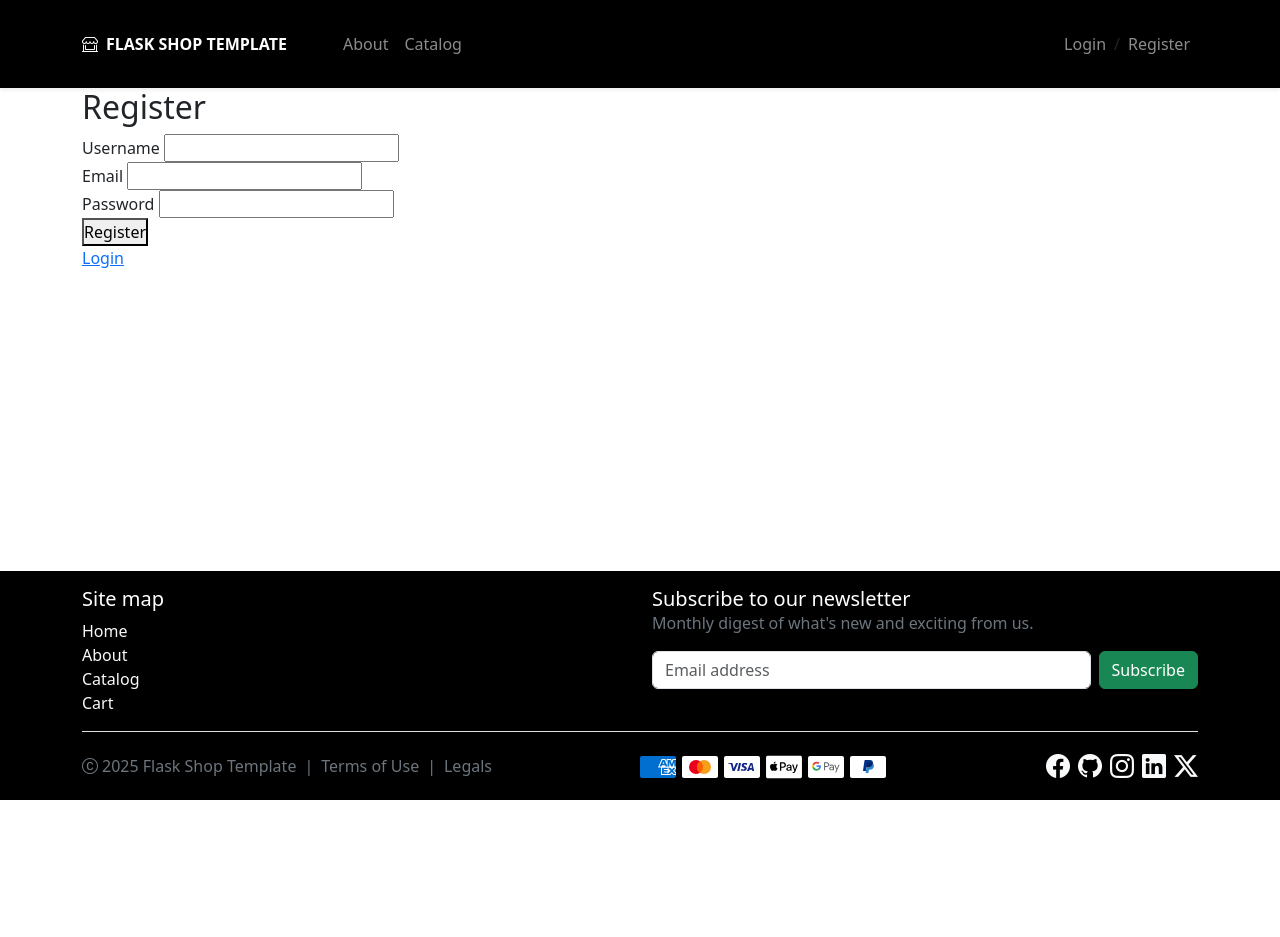
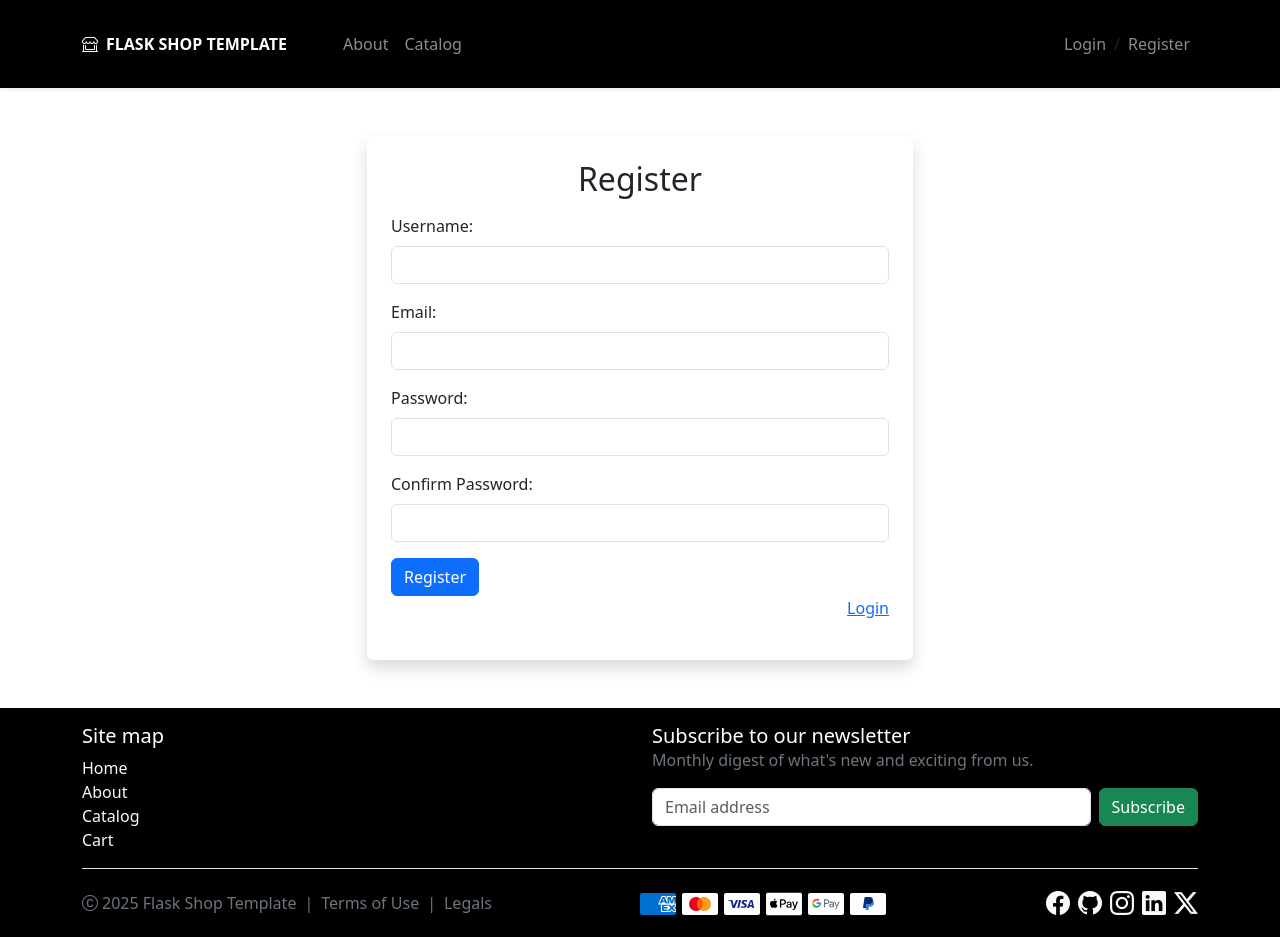
Before and after one commit to fchavonet/full_stack-flask_shop_template, a Flask app: page /register in a window 1280 px wide. Before the commit the page ends 800 px from the top, so only its background shows below. Run offline with Flask 3, Linux system fonts and the light colour scheme.

Commit message:
feat: add login UI and toast-based flash messaging.

```diff
--- a/app.py
+++ b/app.py
@@ -180,7 +180,7 @@ def create_app() -> Flask:
         # Delete product record.
         db.session.delete(product)
         db.session.commit()
-        flash("Product and its image deleted successfully.", "info")
+        flash("Product deleted successfully.", "warning")
         return redirect(url_for("dashboard"))
 
     @app.route("/dashboard/edit-product/<int:product_id>", methods=["GET", "POST"])
@@ -262,7 +262,7 @@ def create_app() -> Flask:
 
         # Validate quantity.
         if quantity <= 0:
-            flash("Invalid quantity.", "warning")
+            flash("Invalid quantity.", "danger")
             return redirect(url_for("catalog"))
 
         # Get current cart.
@@ -280,7 +280,7 @@ def create_app() -> Flask:
         cart[key] = current_quantity + quantity
         save_cart(cart)
 
-        flash(f"Added {quantity} x {product.title} to cart.", "success")
+        flash("Product added to cart.", "success")
         return redirect(url_for("catalog"))
 
     @app.context_processor
@@ -333,7 +333,7 @@ def create_app() -> Flask:
             # Remove item and save cart.
             del cart[product_id_str]
             save_cart(cart)
-            flash("Item removed from cart.", "info")
+            flash("Item removed from cart.", "warning")
         return redirect(url_for("cart"))
 
     @app.route("/checkout", methods=["POST"])
@@ -359,7 +359,7 @@ def create_app() -> Flask:
 
             # Validate stock per item.
             if not product or product.quantity < quantity:
-                flash(f"Not enough stock for {product.title}.", "danger")
+                flash("Not enough stock.", "danger")
                 return redirect(url_for("cart"))
 
             # Decrease product stock.
--- a/auth.py
+++ b/auth.py
@@ -36,21 +36,27 @@ def register():
         username = request.form.get("username")
         email = request.form.get("email")
         password = request.form.get("password")
+        confirm_password = request.form.get("confirm_password")
 
         # Require all fields.
-        if not username or not email or not password:
+        if not username or not email or not password or not confirm_password:
             flash("All fields are required.", "danger")
+            return redirect(url_for("auth.register"))
+
+        # Check if passwords match.
+        if password != confirm_password:
+            flash("Passwords do not match.", "danger")
             return redirect(url_for("auth.register"))
 
         # Check password format.
         if not PASSWORD_PATTERN.match(password):
-            flash("Password must be at least 8 characters long and contain at least one uppercase letter.", "danger",)
+            flash("Password must be at least 8 characters long and contain at least one uppercase letter.", "danger")
             return redirect(url_for("auth.register"))
 
         # Check duplicates.
         existing = User.query.filter((User.username == username) | (User.email == email)).first()
         if existing:
-            flash("User already exists.", "warning")
+            flash("User already exists.", "danger")
             return redirect(url_for("auth.register"))
 
         # Create user.
@@ -105,7 +111,7 @@ def logout():
     """
 
     logout_user()
-    flash("Logged out.", "info")
+    flash("Logged out.", "warning")
     return redirect(url_for("index"))
 
 
@@ -134,7 +140,7 @@ def profile():
             # Check for duplicates.
             duplicate = User.query.filter(((User.username == new_username) | (User.email == new_email)) & (User.id != current_user.id)).first()
             if duplicate:
-                flash("Username or email already taken.", "warning")
+                flash("Username or email already taken.", "danger")
                 return redirect(url_for("auth.profile"))
 
             current_user.username = new_username
@@ -165,14 +171,13 @@ def profile():
 
             # Flash if no file was selected.
             if file.filename == "":
-                flash("No selected file.", "warning")
+                flash("No selected file.", "danger")
                 return redirect(url_for("auth.profile"))
 
             # Flash if file extension is not allowed.
             if not allowed_file(file.filename):
                 flash("File type not allowed.", "danger")
                 return redirect(url_for("auth.profile"))
-
 
             profile_picture_folder = current_app.config["PROFILE_PICTURE_FOLDER"]
             if not os.path.exists(profile_picture_folder):
--- a/static/js/script.js
+++ b/static/js/script.js
@@ -1 +1,16 @@
+/*****************************
+* SCRIPT LOADED SUCCESSFULLY *
+*****************************/
+
 console.log("Flask Shop Template script loaded.");
+
+
+/********************************
+* BOOTSTRAP TOAST AUTO-LAUNCHER *
+********************************/
+
+const allToasts = [].slice.call(document.querySelectorAll(".toast"))
+allToasts.map(function (toasts) {
+  const toast = new bootstrap.Toast(toasts)
+  toast.show()
+})
--- a/templates/auth/register.html
+++ b/templates/auth/register.html
@@ -1,26 +1,40 @@
 {% extends "base.html" %}
 {% block content %}
-<h2>Register</h2>
+<div class="row justify-content-center">
+    <div class="col-lg-6">
+        <div class="card border-0 shadow">
+            <div class="p-4 card-body">
+                <h2 class="mb-3 card-title text-center">Register</h2>
+
                 <form method="post">
-    <div>
-        <label>Username</label>
-        <input type="text" name="username" required />
+                    <div class="mb-3">
+                        <label class="form-label">Username:</label>
+                        <input class="form-control" type="text" name="username" required>
                     </div>
 
-    <div>
-        <label>Email</label>
-        <input type="email" name="email" required />
+                    <div class="mb-3">
+                        <label class="form-label">Email:</label>
+                        <input class="form-control" type="email" name="email" required>
                     </div>
 
-    <div>
-        <label>Password</label>
-        <input type="password" name="password" required />
+                    <div class="mb-3">
+                        <label class="form-label">Password:</label>
+                        <input class="form-control" type="password" name="password" required>
                     </div>
 
-    <button type="submit">Register</button>
+                    <div class="mb-3">
+                        <label class="form-label">Confirm Password:</label>
+                        <input class="form-control" type="password" name="confirm_password" required>
+                    </div>
 
-    <p>
+                    <button class="btn btn-primary" type="submit">Register</button>
+
+                    <p class="text-end">
                         <a href="{{ url_for('auth.login') }}">Login</a>
                     </p>
                 </form>
+            </div>
+        </div>
+    </div>
+</div>
 {% endblock %}
--- a/templates/base.html
+++ b/templates/base.html
@@ -28,7 +28,7 @@
 		<nav class="navbar navbar-expand-lg navbar-dark bg-black shadow-sm">
 			<div class="container">
 				<!-- Brand -->
-				<a class="navbar-brand m-0 py-4 fs-6 fs-lg-5 fw-bold" href="{{ url_for('index') }}"><i class="bi bi-shop-window me-2"></i>FLASK SHOP TEMPLATE</a>
+				<a class="m-0 py-4 navbar-brand fs-6 fs-lg-5 fw-bold" href="{{ url_for('index') }}"><i class="bi bi-shop-window me-2"></i>FLASK SHOP TEMPLATE</a>
 
 				<div class="d-lg-none d-flex align-items-center ms-auto gap-2">
 					<!-- Hamburger button -->
@@ -139,8 +139,7 @@
 						{% else %}
 
 						<!-- Guest links: Login / Register -->
-						<ul
-							class="navbar m-0 p-0 list-unstyled d-flex flex-column flex-lg-row justify-content-center align-items-center">
+						<ul class="m-0 p-0 navbar list-unstyled d-flex flex-column flex-lg-row justify-content-center align-items-center">
 							<li class="nav-item">
 								<a class="nav-link" href="{{ url_for('auth.login') }}">Login</a>
 							</li>
@@ -161,23 +160,33 @@
 	</header>
 
 	<!-- MAIN -->
-	<main class="flex-grow-1 flex-shrink-0 bg-white">
+	<main class="py-5 d-flex flex-grow-1 flex-shrink-0 justify-content-center align-items-center bg-white">
 		<div class="container">
 			{% block content %}
 			{% endblock %}
+		</div>
+	</main>
 
-			<!-- Flash messages -->
+	<!-- Flash messages -->
+	<div class="p-3 d-none d-lg-flex position-fixed bottom-0 end-0">
+		<div id="toast-container">
 			{% with messages = get_flashed_messages(with_categories=True) %}
-			{% if messages %}
-			<section>
-				{% for category, message in messages %}
-				<p class="{{ category }}">{{ message }}</p>
-				{% endfor %}
-			</section>
-			{% endif %}
+			{% for category, message in messages %}
+			{% set text_class = 'text-white' if category in ['success', 'danger', 'primary', 'dark'] else 'text-dark' %}
+			{% set close_class = 'btn-close-white' if text_class == 'text-white' else '' %}
+			<div class="mb-2 toast align-items-center border-0 bg-{{ category }} {{ text_class }} shadow-sm" role="alert" aria-live="assertive" aria-atomic="true" data-bs-delay="4000">
+				<div class="d-flex justify-content-between align-items-center">
+					<div class="toast-body">
+						{{ message }}
+					</div>
+
+					<button type="button" class="ms-2 me-2 m-auto btn-close {{ close_class }}" data-bs-dismiss="toast" aria-label="Close"></button>
+				</div>
+			</div>
+			{% endfor %}
 			{% endwith %}
 		</div>
-	</main>
+	</div>
 
 	<!-- FOOTER -->
 	<footer class="mt-auto text-white bg-black">
@@ -235,7 +244,7 @@
 				</div>
 
 				<!-- Accepted payment methods -->
-				<ul class="d-flex m-0 p-0 list-unstyled">
+				<ul class="m-0 p-0 d-flex list-unstyled">
 					<li class="me-1">
 						<svg role="img" width="38" height="24" viewBox="0 0 38 24" xml:space="preserve" xmlns="http://www.w3.org/2000/svg">
 							<title>American Express</title>
@@ -315,7 +324,7 @@
 				</ul>
 
 				<!-- Social media links-->
-				<ul class="d-flex m-0 p-0 list-unstyled">
+				<ul class="m-0 p-0 d-flex list-unstyled">
 					<li class="ms-2">
 						<a class="fs-4 link-light" href="#" target="_blank" aria-label="Facebook">
 							<i class="bi bi-facebook"></i>
```
Also changed, not shown: templates/auth/login.html (+18 -9 lines). Lines whose indentation alone changed are shown as unchanged.
